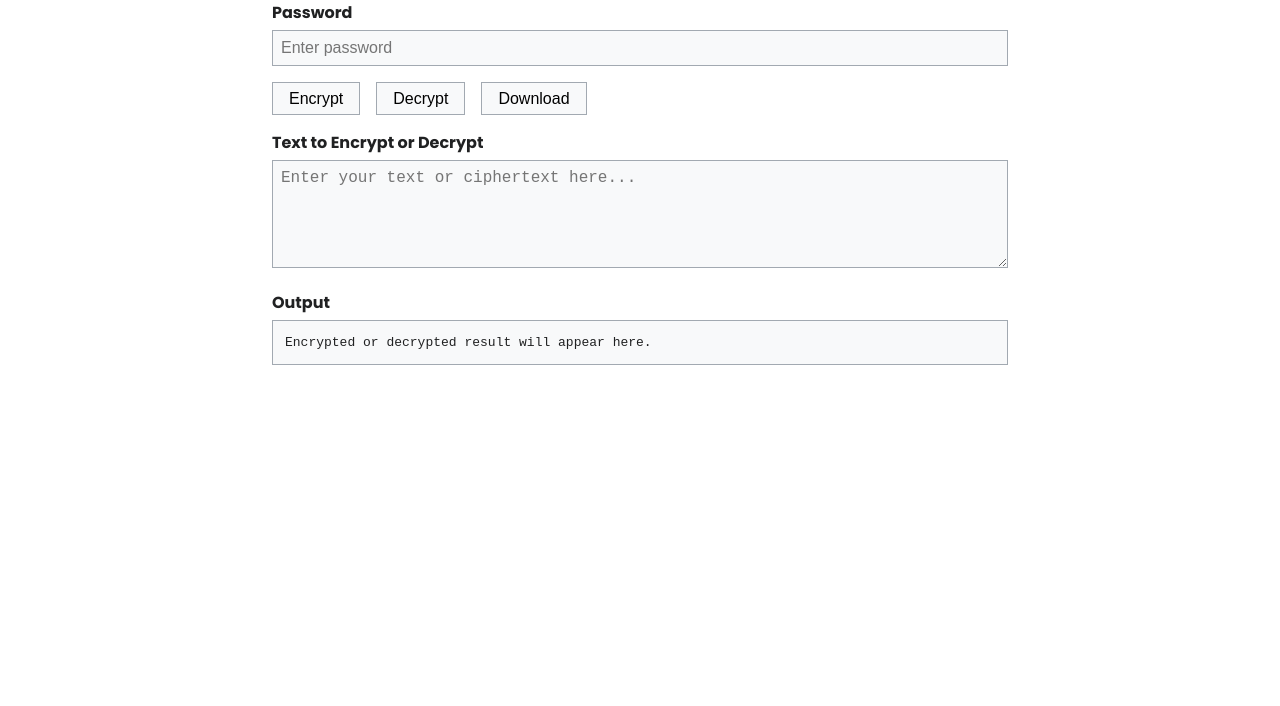
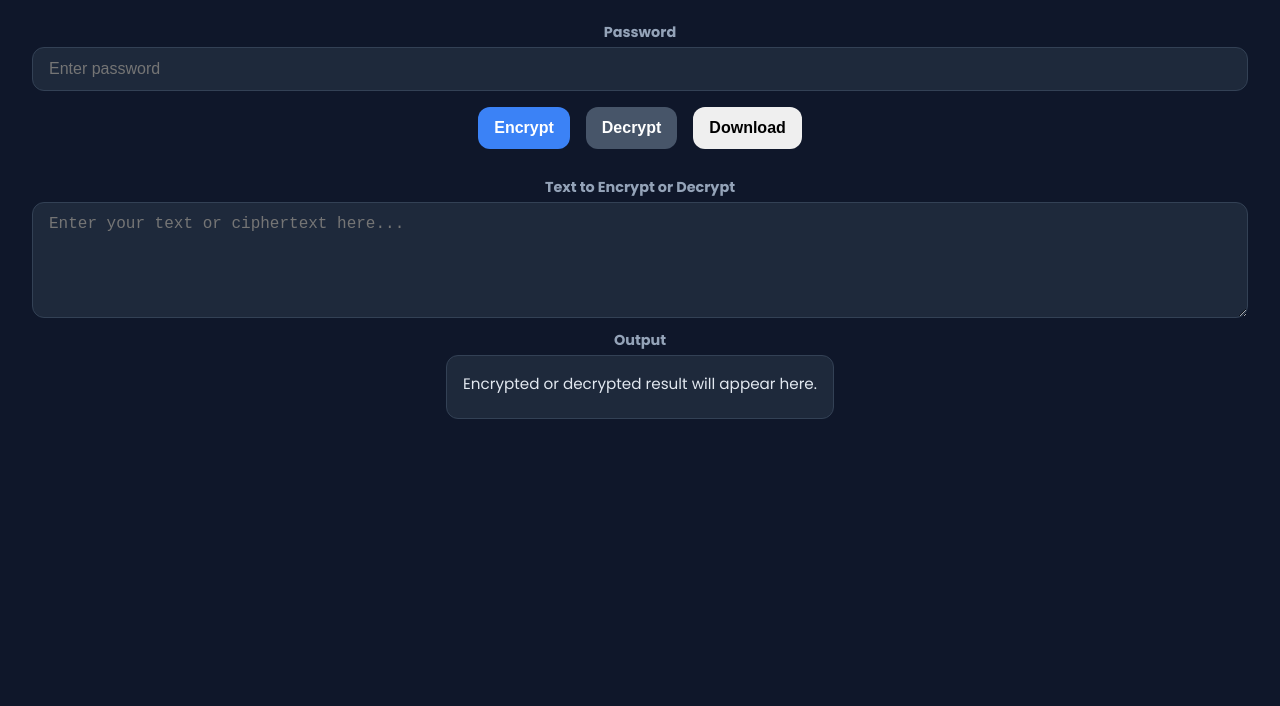
Before and after one commit to kayibea/syfer-text, a website built with Vite: page index.html in a window 1280 px wide. Shown: the part 94-800 px from the top of the page. Built offline with nearby package versions, Linux system fonts and the light colour scheme.

Commit message:
ui: update style

```diff
--- a/src/style.css
+++ b/src/style.css
@@ -1,3 +1,13 @@
+:root {
+  --bg: #0f172a;
+  --bg-panel: #1e293b;
+  --accent: #3b82f6;
+  --text: #e2e8f0;
+  --text-muted: #94a3b8;
+  --radius: 0.75rem;
+  --font: 'Poppins', 'Segoe UI', Tahoma, Geneva, Verdana, sans-serif;
+}
+
 * {
   margin: 0;
   padding: 0;
@@ -5,31 +15,48 @@
 }
 
 body {
-  font-family: 'Poppins', 'Segoe UI', Tahoma, Geneva, Verdana, sans-serif;
-  background: #ffffff;
-  color: #202122;
+  background-color: var(--bg);
+  color: var(--text);
+  font-family: var(--font);
+  display: flex;
+  flex-direction: column;
+  align-items: center;
+  justify-content: flex-start;
+  min-height: 100vh;
   padding: 2rem;
-  max-width: 800px;
-  margin: 0 auto;
-  line-height: 1.5;
 }
 
 h1 {
-  font-size: 1.6rem;
-  margin-bottom: 1rem;
-  border-bottom: 1px solid #a2a9b1;
-  padding-bottom: 0.5rem;
+  font-size: 2rem;
+  font-weight: 700;
+  margin-bottom: 1.5rem;
+  color: var(--accent);
 }
 
-textarea,
-input[type='text'] {
+label {
+  font-size: 0.9rem;
+  font-weight: 600;
+  margin: 0.75rem 0 0.25rem;
+  color: var(--text-muted);
+  display: block;
+}
+
+input,
+textarea {
   width: 100%;
-  padding: 0.5rem;
+  padding: 0.75rem 1rem;
+  background-color: var(--bg-panel);
+  border: 1px solid #334155;
+  border-radius: var(--radius);
+  color: var(--text);
   font-size: 1rem;
-  border: 1px solid #a2a9b1;
-  background: #f8f9fa;
-  color: #202122;
-  margin-bottom: 1rem;
+  outline: none;
+  transition: border 0.2s;
+}
+
+input:focus,
+textarea:focus {
+  border-color: var(--accent);
 }
 
 textarea {
@@ -39,64 +66,77 @@ textarea {
 .buttons {
   display: flex;
   gap: 1rem;
-  margin-bottom: 1rem;
+  margin: 1rem 0;
 }
 
 button {
-  padding: 0.4rem 1rem;
+  flex: 1;
+  padding: 0.75rem 1rem;
+  border: none;
+  border-radius: var(--radius);
   font-size: 1rem;
-  background-color: #f8f9fa;
-  border: 1px solid #a2a9b1;
+  font-weight: 600;
+  cursor: pointer;
+  transition: background 0.2s, transform 0.1s;
+}
+
+button.btn-secondary {
+  margin-top: 0.5rem;
+  width: 100%;
+  padding: 0.75rem;
+  border: none;
+  border-radius: var(--radius);
+  font-size: 1rem;
+  font-weight: 600;
   cursor: pointer;
 }
 
-button:hover {
-  background: #e2e3e5;
+#encrypt {
+  background: var(--accent);
+  color: white;
+}
+
+#encrypt:hover {
+  background-color: #2563eb;
+}
+
+#decrypt {
+  background-color: #475569;
+  color: white;
+}
+
+#decrypt:hover {
+  background-color: #334155;
+}
+
+#copyOutput {
+  background-color: #22c55e;
+  color: white;
+}
+
+#copyOutput:hover {
+  background-color: #16a34a;
+}
+
+.output-container {
+  margin-top: 1rem;
 }
 
 .output {
-  background-color: #f8f9fa;
-  border: 1px solid #a2a9b1;
-  padding: 0.75rem;
-  font-family: monospace;
+  background-color: var(--bg-panel);
+  border: 1px solid #334155;
+  border-radius: var(--radius);
+  max-height: 400px;
+  overflow-y: scroll;
+  padding: 1rem;
+  min-height: 4rem;
+  color: var(--text);
+  font-size: 0.95rem;
   white-space: pre-wrap;
-  word-wrap: break-word;
   overflow-wrap: break-word;
-  overflow-x: auto;
-  max-height: 200px;
 }
 
-.dropzone {
-  border: 2px dashed #a2a9b1;
-  border-radius: 8px;
-  padding: 2rem;
-  text-align: center;
-  color: #555;
-  background: #f8f9fa;
-  transition: background 0.2s ease, border-color 0.2s ease;
-  margin-bottom: 1rem;
-  cursor: pointer;
+.container {
+  width: 100%;
+  max-width: 600px;
 }
-
-.dropzone:hover {
-  background: #f1f3f5;
-  border-color: #72777d;
-}
-
-.dropzone.dragover {
-  background: #e6f4ff;
-  border-color: #36c;
-  color: #202122;
-}
-
-.dropzone p {
-  margin: 0;
-  font-size: 0.95rem;
-  color: #444;
-}
-
-label {
-  font-weight: bold;
-  display: block;
-  margin-bottom: 0.3rem;
-}
```
